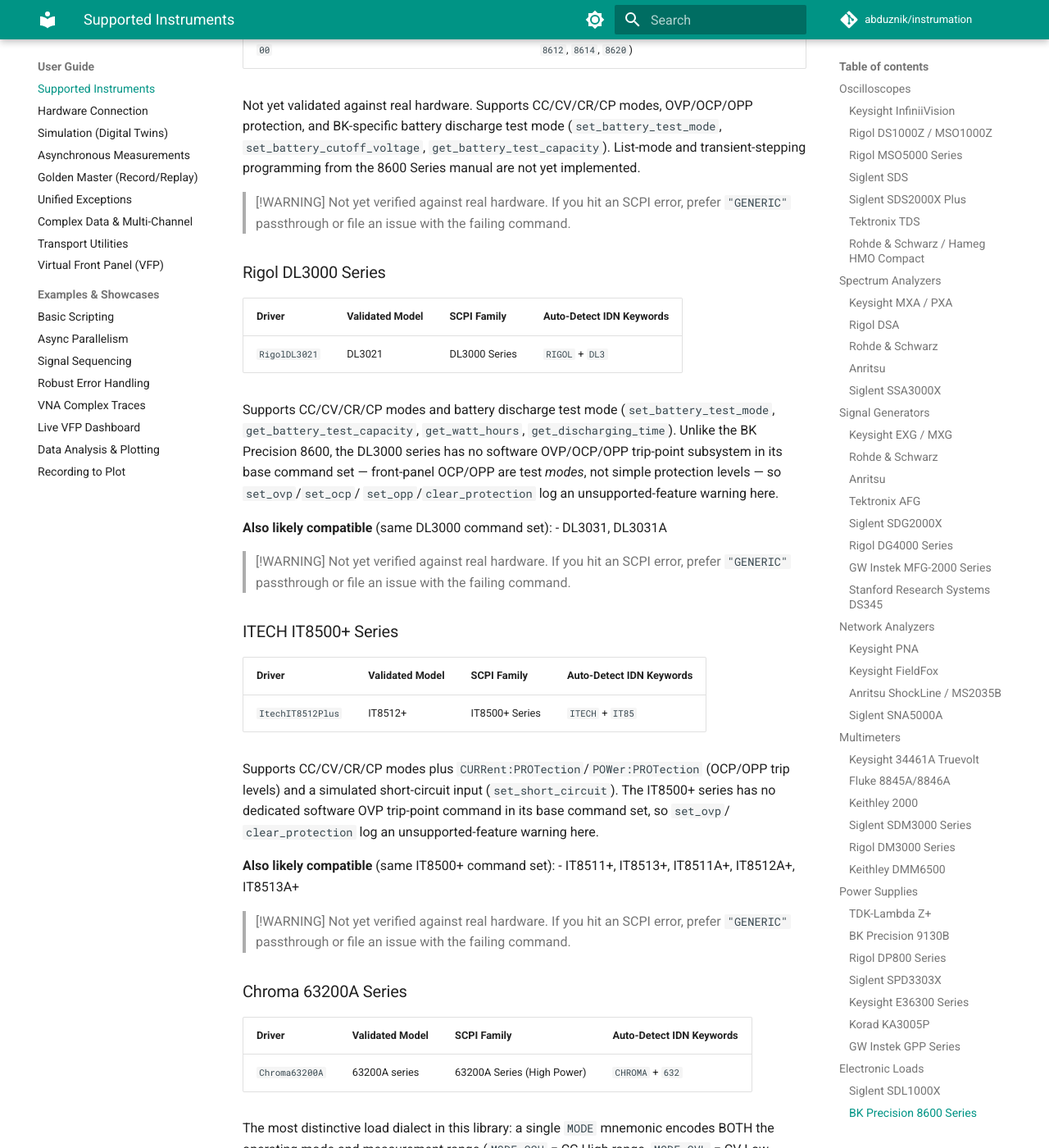
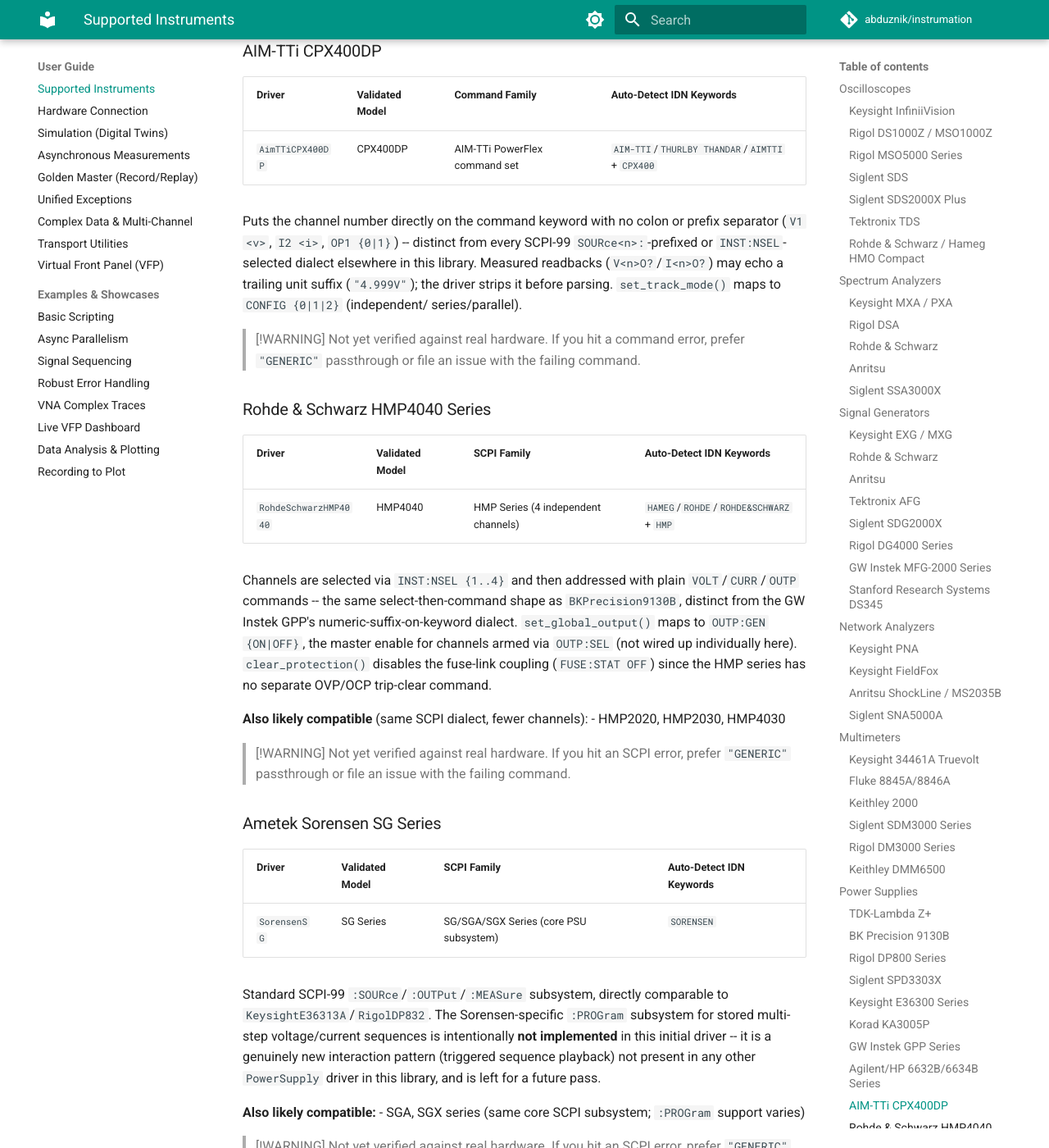
Before and after one commit to abduznik/instrumation, an MkDocs documentation site: the page built from docs/supported_instruments.md, in a window 1280 px wide and 1400 px high, scrolled down 14995 px. Shown: the whole window at 82% size. Built offline with MkDocs 1.6.1 and Material for MkDocs 9.7.7, drawn with Linux system fonts in a browser that asks for light colours; comment, search, counter and statistics services are not loaded; some of the changed text lies outside the part shown.

Commit message:
feat(factory): wire IDN routing for the 6 new PSU/load drivers, update docs
Routes Agilent 6632B/6634B (via existing Keysight/Agilent branch), AIM-TTi
CPX400DP, R&S HMP4040, Ametek Sorensen SG, BK Precision 1685B, and Prodigit
3311F by IDN. Adds regression tests for each routing branch and updates
docs/supported_instruments.md compatibility tables + summary counts.

```diff
--- a/docs/supported_instruments.md
+++ b/docs/supported_instruments.md
@@ -620,6 +620,111 @@
 > prefer `"GENERIC"` passthrough or file an issue with the failing
 > command.
 
+### Agilent/HP 6632B/6634B Series
+
+| Driver | Validated Model | SCPI Family | Auto-Detect IDN Keywords |
+|:---|:---|:---|:---|
+| `Agilent6632B` | 6632B | 663xB System DC Power Supply | `KEYSIGHT`/`AGILENT`/`HEWLETT-PACKARD`/`HP` + (`6631`, `6632`, `6633`, `6634`) |
+
+Legacy single-channel SCPI-99 PSU family, routed through the same
+Keysight/Agilent IDN branch as `Keysight34461A`/`KeysightPNA` since it
+predates the Keysight brand name but shares the same SCPI lineage.
+`set_autostart()` maps to `OUTP:PON:STAT {RCL0|RST}` (power-on state).
+
+**Also likely compatible:**
+- 6631B, 6633B (same programming guide, different voltage/current ranges)
+
+> [!WARNING]
+> Not yet verified against real hardware. If you hit an SCPI error,
+> prefer `"GENERIC"` passthrough or file an issue with the failing
+> command.
+
+### AIM-TTi CPX400DP
+
+| Driver | Validated Model | Command Family | Auto-Detect IDN Keywords |
+|:---|:---|:---|:---|
+| `AimTTiCPX400DP` | CPX400DP | AIM-TTi PowerFlex command set | `AIM-TTI`/`THURLBY THANDAR`/`AIMTTI` + `CPX400` |
+
+Puts the channel number directly on the command keyword with no colon
+or prefix separator (`V1 <v>`, `I2 <i>`, `OP1 {0|1}`) -- distinct from
+every SCPI-99 `SOURce<n>:`-prefixed or `INST:NSEL`-selected dialect
+elsewhere in this library. Measured readbacks (`V<n>O?`/`I<n>O?`) may
+echo a trailing unit suffix (`"4.999V"`); the driver strips it before
+parsing. `set_track_mode()` maps to `CONFIG {0|1|2}` (independent/
+series/parallel).
+
+> [!WARNING]
+> Not yet verified against real hardware. If you hit a command error,
+> prefer `"GENERIC"` passthrough or file an issue with the failing
+> command.
+
+### Rohde & Schwarz HMP4040 Series
+
+| Driver | Validated Model | SCPI Family | Auto-Detect IDN Keywords |
+|:---|:---|:---|:---|
+| `RohdeSchwarzHMP4040` | HMP4040 | HMP Series (4 independent channels) | `HAMEG`/`ROHDE`/`ROHDE&SCHWARZ` + `HMP` |
+
+Channels are selected via `INST:NSEL {1..4}` and then addressed with
+plain `VOLT`/`CURR`/`OUTP` commands -- the same select-then-command
+shape as `BKPrecision9130B`, distinct from the GW Instek GPP's
+numeric-suffix-on-keyword dialect. `set_global_output()` maps to
+`OUTP:GEN {ON|OFF}`, the master enable for channels armed via
+`OUTP:SEL` (not wired up individually here). `clear_protection()`
+disables the fuse-link coupling (`FUSE:STAT OFF`) since the HMP series
+has no separate OVP/OCP trip-clear command.
+
+**Also likely compatible** (same SCPI dialect, fewer channels):
+- HMP2020, HMP2030, HMP4030
+
+> [!WARNING]
+> Not yet verified against real hardware. If you hit an SCPI error,
+> prefer `"GENERIC"` passthrough or file an issue with the failing
+> command.
+
+### Ametek Sorensen SG Series
+
+| Driver | Validated Model | SCPI Family | Auto-Detect IDN Keywords |
+|:---|:---|:---|:---|
+| `SorensenSG` | SG Series | SG/SGA/SGX Series (core PSU subsystem) | `SORENSEN` |
+
+Standard SCPI-99 `:SOURce`/`:OUTPut`/`:MEASure` subsystem, directly
+comparable to `KeysightE36313A`/`RigolDP832`. The Sorensen-specific
+`:PROGram` subsystem for stored multi-step voltage/current sequences
+is intentionally **not implemented** in this initial driver -- it is a
+genuinely new interaction pattern (triggered sequence playback) not
+present in any other `PowerSupply` driver in this library, and is left
+for a future pass.
+
+**Also likely compatible:**
+- SGA, SGX series (same core SCPI subsystem; `:PROGram` support varies)
+
+> [!WARNING]
+> Not yet verified against real hardware. If you hit an SCPI error,
+> prefer `"GENERIC"` passthrough or file an issue with the failing
+> command.
+
+### BK Precision 1685B/1687B/1688B Series
+
+| Driver | Validated Model | Command Family | Auto-Detect IDN Keywords |
+|:---|:---|:---|:---|
+| `BKPrecision1685B` | 1685B | BK Precision flat ASCII (non-SCPI) | `B&K`/`BK PRECISION` + (`1685`, `1687`, `1688`) |
+
+**Not a SCPI instrument.** Speaks the same flat ASCII command family
+as `KoradKA3005P` (`VSET1:<v>`, `ISET1:<i>`, `OUT1`/`OUT0`) over a USB
+virtual COM port -- distinct from the SCPI-based `BKPrecision9130B`
+driver, which targets BK Precision's other, multi-channel product
+line. `check_errors`, `sync_config`, and `clear_status` are no-ops;
+`preset()` emulates a reset (no hardware `*RST`) by forcing output
+off, 0V, 0A limit.
+
+**Also likely compatible:**
+- 1687B, 1688B (same programming manual, different voltage/current ranges)
+
+> [!WARNING]
+> Not yet verified against real hardware. If you hit a protocol error,
+> prefer `"GENERIC"` passthrough or file an issue with the failing
+> command.
+
 ---
 
 ## Electronic Loads
@@ -713,6 +818,25 @@
 
 > [!WARNING]
 > Not yet verified against real hardware. If you hit an SCPI error,
+> prefer `"GENERIC"` passthrough or file an issue with the failing
+> command.
+
+### Prodigit 3311F
+
+| Driver | Validated Model | Command Family | Auto-Detect IDN Keywords |
+|:---|:---|:---|:---|
+| `Prodigit3311F` | 3311F | 3310F Series plug-in module | `PRODIGIT` + (`3311`, `3310`) |
+
+The 3311F is a plug-in module hosted in a 3302F mainframe chassis, not
+a standalone load -- every command is prefixed with a `CHAN<n>` slot
+select (default slot 1, override via `slot=` on any method), an extra
+addressing layer beyond standalone loads like `SiglentSDL1000X` or
+`ItechIT8512Plus`. The CC/CV/CR/CP command shape itself
+(`MODE:CC`/`CURR <a>`/`LOAD ON`/`MEAS:VOLT?`) is otherwise directly
+comparable.
+
+> [!WARNING]
+> Not yet verified against real hardware. If you hit a command error,
 > prefer `"GENERIC"` passthrough or file an issue with the failing
 > command.
 
@@ -975,15 +1099,15 @@
 | Signal Generators | 9 | N5183B, AFG3022C, SMA100B, MG3700A, SMA100A, SDG2042X, DG4062, MFG-2120, DS345 |
 | Network Analyzers | 4 | N5232A, N9913A, MS2035B, SNA5012A |
 | Multimeters | 6 | 34461A, 2000, 8846A, SDM3055, DM3068, DMM6500 |
-| Power Supplies | 7 | Z+100-2, 9130B, DP832, SPD3303X, E36313A, KA3005P, GPP-4323 |
-| Electronic Loads | 5 | SDL1000X, 8600, DL3021, IT8512+, 63200A |
+| Power Supplies | 12 | Z+100-2, 9130B, DP832, SPD3303X, E36313A, KA3005P, GPP-4323, 6632B, CPX400DP, HMP4040, SG Series, 1685B |
+| Electronic Loads | 6 | SDL1000X, 8600, DL3021, IT8512+, 63200A, 3311F |
 | Lock-In Amplifiers | 1 | SR830 |
 | LCR Meters | 2 | E4980A, IM3536 |
 | Frequency Counters | 2 | 53230A, PM6690 |
 | RF Switches | 1 | RC-4SPDT-A18 |
 | USB Power Sensors | 2 | U2004A, NRP-Z21 |
 | Power Analyzers | 2 | WT310, PA1000 |
-| **Total** | **49** | |
+| **Total** | **55** | |
 
 > [!TIP]
 > If your model shares a SCPI command set with one of the listed
```
Also changed, not shown: 2 other files.
